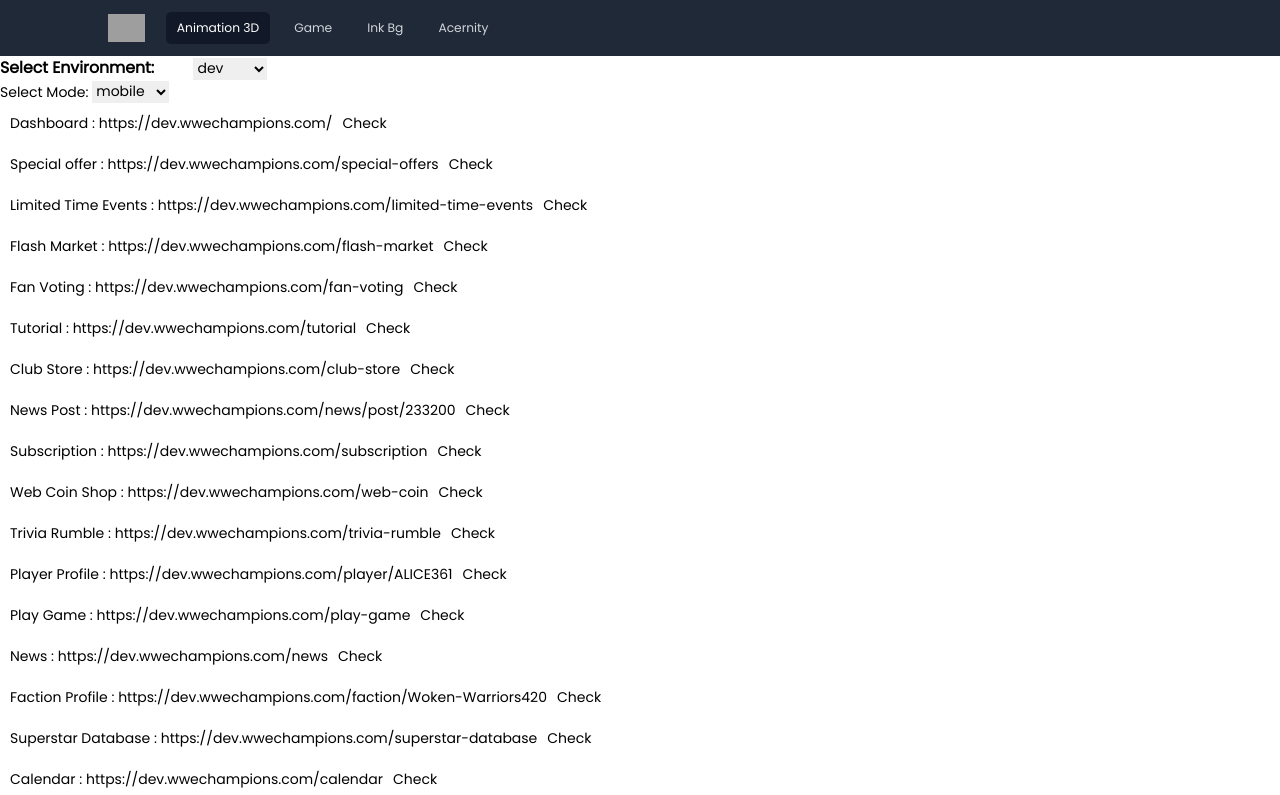
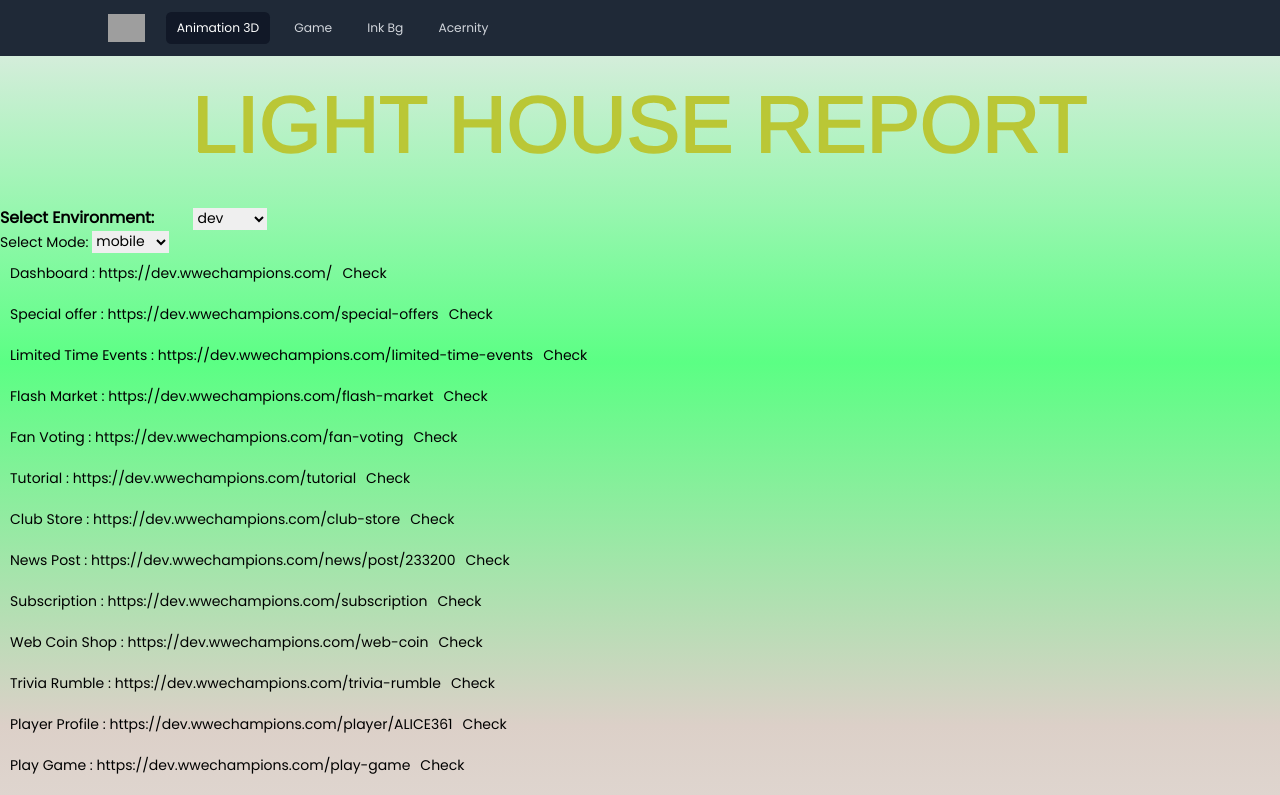
Before and after one commit to lualua0909/lighthouse-multiple-test, a React (Vite) app: page / in a window 1280 px wide. Shown: the top 795 px of the page. Built offline with nearby package versions, Linux system fonts and the light colour scheme; grey boxes are pictures that could not be loaded.

Commit message:
add animation troke text

```diff
--- a/index.html
+++ b/index.html
@@ -11,6 +11,12 @@
     * {
       font-family: 'Poppins';
       font-size: 14px;
+    }
+
+    body {
+      background-size: 100%;
+      background-repeat: no-repeat;
+      background: linear-gradient(to bottom, #eaeaea, #5bff84, #dcd0c8, #eaeaea, #dcd0c8, #ffffff);
     }
 
     table {
--- a/src/App.css
+++ b/src/App.css
@@ -15,3 +15,35 @@
     scale: 1;
   }
 }
+
+.text-line {
+  stroke-dasharray: 600;
+  stroke-dashoffset: 600;
+  animation: dash 5s linear forwards, filling 5s ease-in forwards;
+  font-size: 120px;
+}
+
+.text-line text {
+  font-family: Helvetica, Arial, sans-serif;
+  font-weight: normal;
+  font-style: normal;
+  font-size: 80px;
+}
+
+@keyframes dash {
+  to {
+    stroke-dashoffset: 0;
+  }
+}
+
+@keyframes filling {
+  0%,
+  90% {
+    fill: #bac736;
+    fill-opacity: 0;
+  }
+  100% {
+    fill: #bac736;
+    fill-opacity: 1;
+  }
+}
--- a/src/App.tsx
+++ b/src/App.tsx
@@ -85,7 +85,19 @@
   return (
     <>
       <div>
-        <label htmlFor="env-select" className="mr-10 text-lg font-bold">Select Environment: </label>
+        <svg
+          stroke="#bac736"
+          stroke-width="2"
+          className="text-line"
+          width="100%"
+        >
+          <text x="50%" dominant-baseline="middle" text-anchor="middle" y="50%">
+            LIGHT HOUSE REPORT
+          </text>
+        </svg>
+        <label htmlFor="env-select" className="mr-10 text-lg font-bold">
+          Select Environment:{" "}
+        </label>
         <select
           id="env-select"
           value={env}
```
Also changed, not shown: vercel.json (added).
